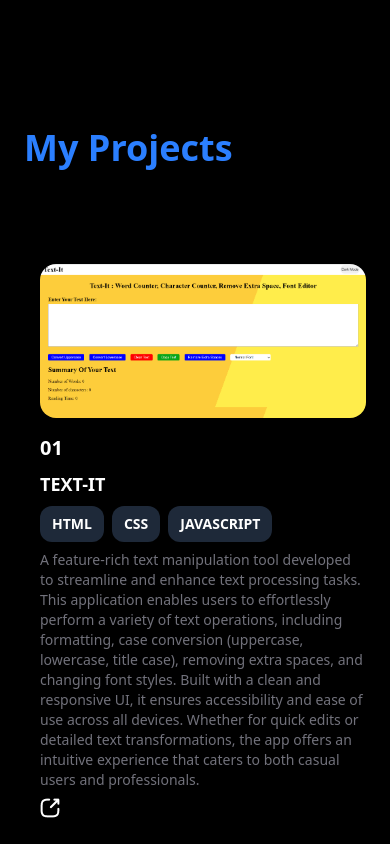
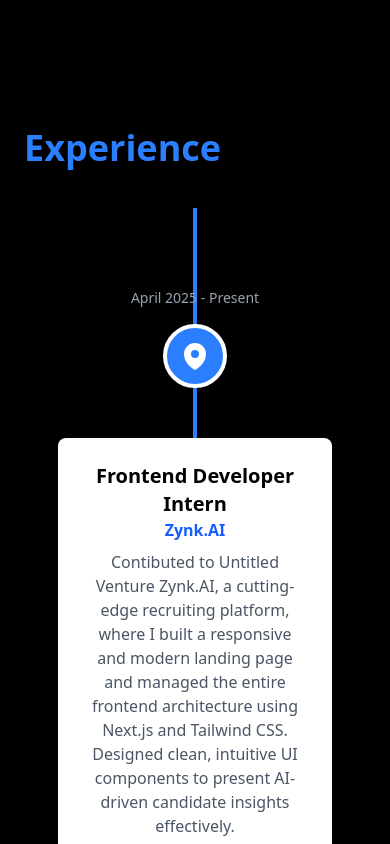
Before and after one commit to mayank-49/personal-website, a React (Vite) app: page / in a window 390 px wide. Shown: the part 2740-3584 px from the top of the page. Built offline with nearby package versions, Linux system fonts and the light colour scheme.

Commit message:
Added Experience Section

```diff
--- a/package.json
+++ b/package.json
@@ -10,6 +10,7 @@
     "preview": "vite preview"
   },
   "dependencies": {
+    "@heroicons/react": "^2.2.0",
     "@tailwindcss/vite": "^4.1.4",
     "framer-motion": "^12.9.2",
     "react": "^19.0.0",
--- a/src/App.jsx
+++ b/src/App.jsx
@@ -5,6 +5,7 @@ import AboutMe from './components/AboutMe'
 import Skills from './components/Skills'
 import Projects from './components/Projects'
 import Contact from './components/Contact'
+import Timeline from './components/Experience'
 
 const App = () => {
   return (
@@ -13,6 +14,7 @@ const App = () => {
       <Home/>
       <AboutMe/>
       <Skills/>
+      <Timeline/>
       <Projects/>
       <Contact/>
     </>
--- /dev/null
+++ b/src/components/Experience.jsx
@@ -0,0 +1,122 @@
+import React, { useEffect, useState } from "react";
+import { MapPinIcon } from "@heroicons/react/24/solid";
+import { section } from "framer-motion/client";
+
+const experiences = [
+  {
+    role: "Frontend Developer Intern",
+    location: "Zynk.AI",
+    duration: "April 2025 - Present",
+    description:
+      "Contibuted to Untitled Venture Zynk.AI, a cutting-edge recruiting platform, where I built a responsive and modern landing page and managed the entire frontend architecture using Next.js and Tailwind CSS. Designed clean, intuitive UI components to present AI-driven candidate insights effectively.",
+  },
+];
+
+const Timeline = () => {
+  const [isVisible, setIsVisible] = useState(false);
+
+  useEffect(() => {
+    const observer = new IntersectionObserver(
+      (entries) => {
+        entries.forEach((entry) => {
+          if (entry.isIntersecting) {
+            setIsVisible(true);
+          }
+        });
+      },
+      { threshold: 0.3 } // Lowered threshold for earlier trigger
+    );
+
+    const target = document.querySelector("#experience");
+    if (target) {
+      observer.observe(target);
+    }
+
+    return () => {
+      if (target) {
+        observer.unobserve(target);
+      }
+    };
+  }, []);
+
+  return (
+    <section
+      id="experience"
+      className="min-h-screen w-full flex items-center justify-center bg-black text-white px-6 md:px-16 lg:px-32 py-20"
+    >
+        <div className="flex flex-col max-w-6xl">
+            <h1 className="text-4xl md:text-6xl font-extrabold mb-10 text-blue-500">Experience</h1>
+            <div className="relative mx-auto  h-auto pt-20 lg:pt-28 pb-10 sm:pb-14 lg:pb-10 lg:ml-10">
+                <div className="absolute top-0 bottom-0 w-1 bg-blue-500 left-1/2 transform -translate-x-1/2"></div>
+
+                {experiences.map((exp, index) => (
+                <div
+                    key={index}
+                    className={`flex items-center justify-between w-full mb-10 ${
+                    index % 2 === 0
+                        ? "flex-col lg:flex-row-reverse"
+                        : "flex-col lg:flex-row"
+                    }`}
+                >
+                    <div
+                    className={`w-4/5 lg:w-1/2 px-4 text-gray-400 mb-4 lg:mb-14 text-sm opacity-0 ${
+                        isVisible ? `animate-fadeInLeft` : ""
+                    } ${
+                        index % 2 === 0
+                        ? "text-center lg:text-left"
+                        : "text-center lg:text-right"
+                    }`}
+                    style={{
+                        animationDelay: `${index === 0 ? "0.2s" : index * 0.1 + 0.2}s`, // Reduced delay values
+                    }}
+                    >
+                    {exp.duration}
+                    </div>
+
+                    <div
+                    className={`w-16 h-16 bg-blue-500 mb-4 sm:mb-16 text-white rounded-full flex items-center justify-center border-4 border-white z-10 opacity-0 group ${
+                        isVisible ? `animate-fadeInCircle` : ""
+                    } hover:bg-white hover:border-blue-500 hover:text-blue-500 transform transition-all duration-300`}
+                    style={{
+                        animationDelay: `${index === 0 ? "0.2s" : index * 0.1 + 0.2}s`,
+                        marginBottom: "30px",
+                        marginLeft: "16px",
+                        marginRight: "16px",
+                    }}
+                    >
+                    <MapPinIcon className="w-8 h-8" />
+                    </div>
+
+                    <div
+                    className={`w-4/5 lg:w-1/2 bg-white rounded-lg shadow-lg p-6 relative opacity-0 ${
+                        isVisible ? `animate-fadeInBox` : ""
+                    } ${
+                        index % 2 === 0
+                        ? "text-center lg:text-left ml-0 lg:ml-0"
+                        : "text-center lg:text-right mr-0 lg:mr-0"
+                    } hover:bg-gray-200 transform transition-all duration-300 ease-in-out group`}
+                    style={{
+                        animationDelay: `${index === 0 ? "0.1s" : index * 0.1 + 0.1}s`, // Reduced delay values
+                        marginTop: "20px",
+                    }}
+                    >
+                    <div
+                        className={`absolute w-0 h-0 border-solid border-t-[8px] border-t-transparent border-b-[16px] border-b-transparent ${
+                        index % 2 === 0
+                            ? "border-l-[20px] border-l-white -right-5 top-6 group-hover:border-l-gray-200"
+                            : "border-r-[20px] border-r-white -left-5 top-6 group-hover:border-r-gray-200"
+                        } hidden lg:block`}
+                    ></div>
+                    <h3 className="text-xl font-bold text-black">{exp.role}</h3>
+                    <p className="text-blue-600 font-semibold">{exp.location}</p>
+                    <p className="text-gray-600 mt-2">{exp.description}</p>
+                    </div>
+                </div>
+                ))}
+            </div>
+        </div>
+    </section>
+  );
+};
+
+export default Timeline;
--- a/src/components/Header.jsx
+++ b/src/components/Header.jsx
@@ -67,6 +67,7 @@ const Header = () => {
           <nav className="flex space-x-12">
             <NavLink href="#aboutme">About me</NavLink>
             <NavLink href="#skills">Skills</NavLink>
+            <NavLink href="#experience">Experience</NavLink>
             <NavLink href="#projects">Projects</NavLink>
             <NavLink href="#contact">Contact</NavLink>
           </nav>
@@ -141,7 +142,7 @@ const Header = () => {
                 </svg>
               </button>
               <nav className="flex flex-col space-y-6 text-left w-full">
-                {['AboutMe', 'Skills', 'Projects', 'Contact'].map((item, index) => (
+                {['AboutMe', 'Skills','Experience', 'Projects', 'Contact'].map((item, index) => (
                   <a
                     key={item}
                     href={`#${item.toLowerCase()}`}
```
Also changed, not shown: 1 other file (tests, documents, lock files or other folders).
